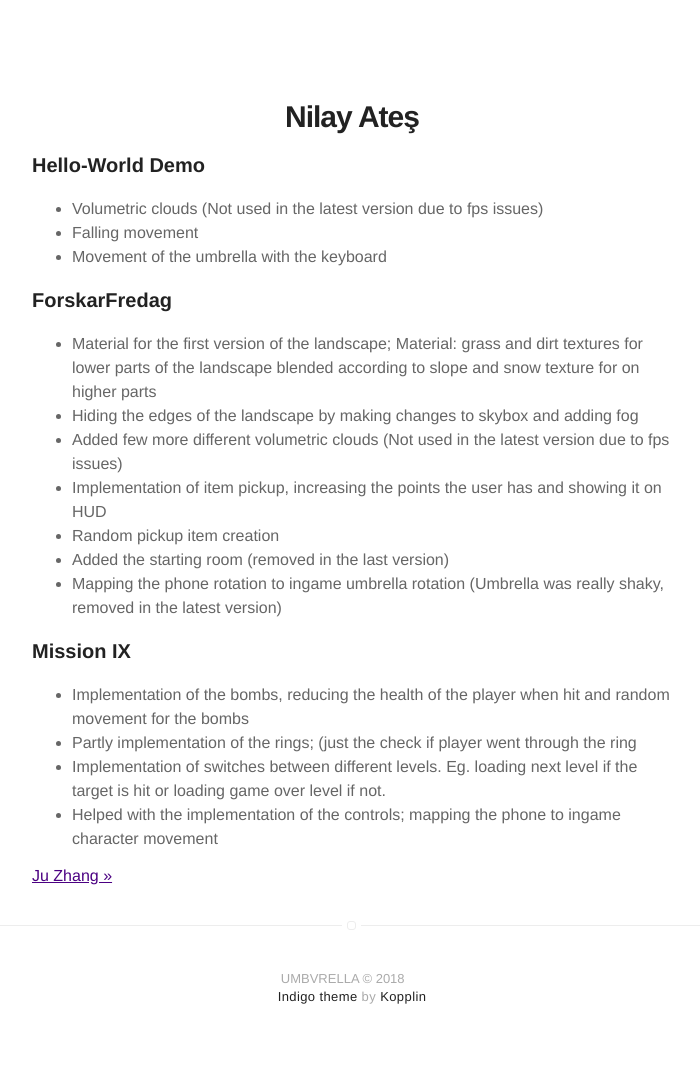
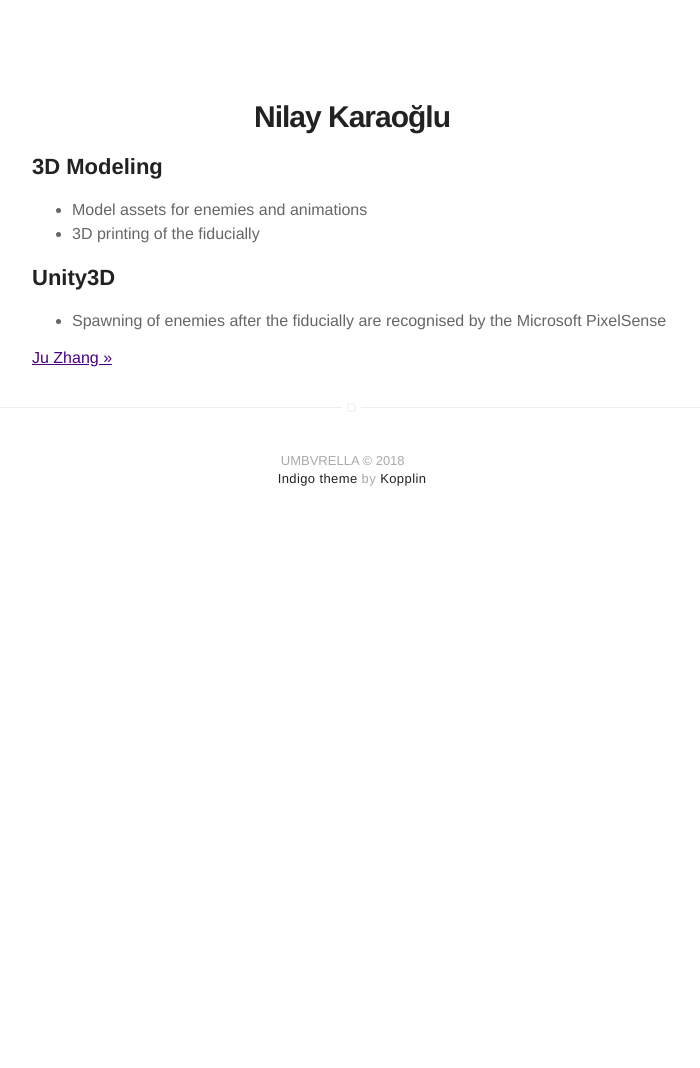
Before and after one commit to Umb-vr-ela/umbvrela.github.io, a Jekyll site: the page built from _posts/2017-12-05-nilay2.markdown, in a window 1280 px wide. Shown: the whole page, without its empty margins (288-988 px from the left). Built offline with Jekyll 4.4.1, drawn with Linux system fonts in a browser that asks for light colours; after the commit the page ends 900 px from its top, so only the background shows below that.

Commit message:
Adds Nilays correct name, Maiky's correct name and nilays part.

```diff
--- a/_posts/2017-11-05-maiky.markdown
+++ b/_posts/2017-11-05-maiky.markdown
@@ -1,10 +1,10 @@
 ---
-title: "Mai-Khanh"
+title: "Lê Mai-Khanh"
 layout: post
 date: 2017-11-05 22:10
 tag: modelling
 headerImage: false
-description: "Mai-Khanh talks about her role in the project"
+description: "Lê Mai-Khanh talks about her role in the project"
 category: blog
 author: maiky
 star: true
--- a/_posts/2017-11-05-nilay.markdown
+++ b/_posts/2017-11-05-nilay.markdown
@@ -1,5 +1,5 @@
 ---
-title: "Nilay Ateş"
+title: "Nilay Karaoğlu"
 layout: post
 date: 2017-11-05 22:10
 tag: gameplay
--- a/_posts/2017-12-05-maiky2.markdown
+++ b/_posts/2017-12-05-maiky2.markdown
@@ -1,10 +1,10 @@
 ---
-title: "Mai-Khanh"
+title: "Lê Mai-Khanh"
 layout: post
 date: 2017-12-05 22:10
 tag: networking
 headerImage: false
-description: "Mai-Khanh talks about her role in the project"
+description: "Lê Mai-Khanh talks about her role in the project"
 category: blog
 author: maiky
 star: true
--- a/_posts/2017-12-05-nilay2.markdown
+++ b/_posts/2017-12-05-nilay2.markdown
@@ -1,5 +1,5 @@
 ---
-title: "Nilay Ateş"
+title: "Nilay Karaoğlu"
 layout: post
 date: 2017-11-05 22:10
 tag: gameplay
@@ -11,23 +11,9 @@ star: true
 project: 2
 ---
 
+## 3D Modeling
+- Model assets for enemies and animations
+- 3D printing of the fiducially
 
-### Hello-World Demo
-- Volumetric clouds (Not used in the latest version due to fps issues)
-- Falling movement
-- Movement of the umbrella with the keyboard
-
-### ForskarFredag
-- Material for the first version of the landscape; Material: grass and dirt textures for lower parts of the landscape blended according to slope and snow texture for on higher parts
-- Hiding the edges of the landscape by making changes to skybox and adding fog
-- Added few more different volumetric clouds (Not used in the latest version due to fps issues)
-- Implementation of item pickup, increasing the points the user has and showing it on HUD
-- Random pickup item creation
-- Added the starting room (removed in the last version)
-- Mapping the phone rotation to ingame umbrella rotation (Umbrella was really shaky, removed in the latest version)
-
-### Mission IX
-- Implementation of the bombs, reducing the health of the player when hit and random movement for the bombs
-- Partly implementation of the rings; (just the check if player went through the ring
-- Implementation of switches between different levels. Eg. loading next level if the target is hit or loading game over level if not.
-- Helped with the implementation of the controls; mapping the phone to ingame character movement
+## Unity3D
+- Spawning of enemies after the fiducially are recognised by the Microsoft PixelSense
--- a/umbvrella/index.html
+++ b/umbvrella/index.html
@@ -16,18 +16,18 @@ title: Umbvrella
 
 <section style="text-align: center;">
   <h1 style="margin-bottom: 50px;">
-    Forskarfreidag and Mission IX
+    Forskarfredag and Mission IX
   </h1>
 
   <div>
     <div style="margin: 0 auto;">
       <img src="{{site.url}}/assets/images/people/forskar.jpg" width="500" />
-      <p style="margin-bottom: 60px;">ForskarFreidag gave us inital feedback on general speed of the game, the environment, response time and gamification.</p>
+      <p style="margin-bottom: 60px;">ForskarFredag gave us inital feedback on general speed of the game, the environment, response time and gamification.</p>
     </div>
 
     <div style="margin: 0 auto;">
       <img src="{{site.url}}/assets/images/people/missionix.jpg" width="500" />
-      <p style="margin-bottom: 60px;">With all the suggestions we got in ForskarFreidag, the game with the new levels added was well received at Mission IX.</p>
+      <p style="margin-bottom: 60px;">With all the suggestions we got in ForskarFredag, the game with the new levels added was well received at Mission IX.</p>
 
     </div>
   </div>
```
